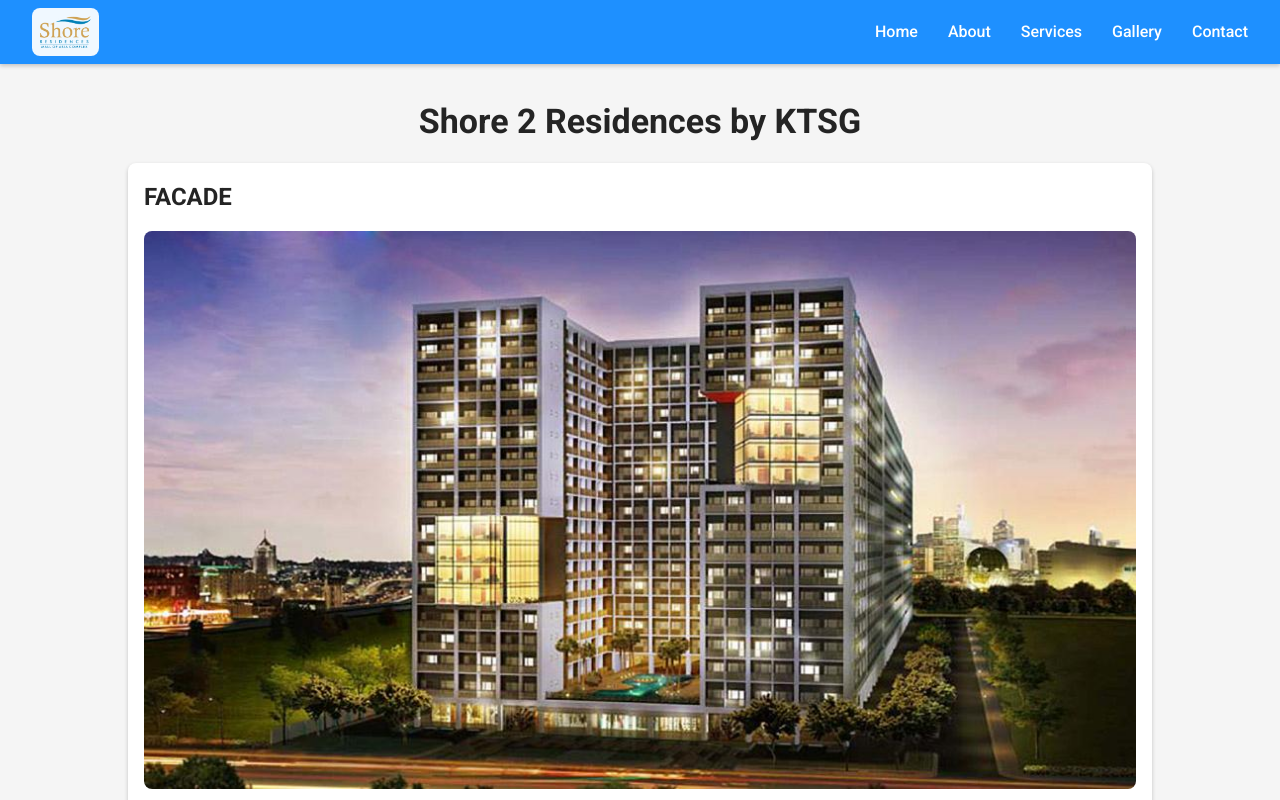
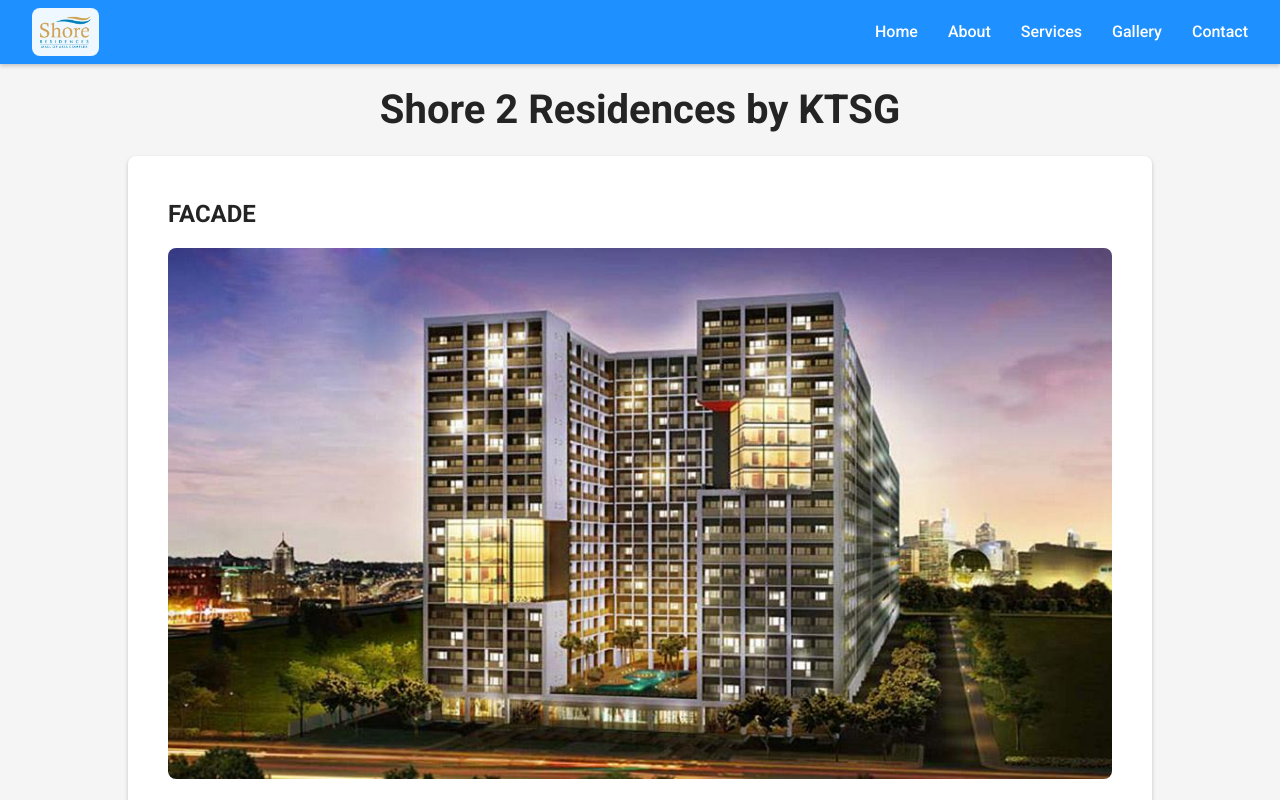
Before and after one commit to RamonSanGabriel/shore2, a React (Vite) app in the folder shore2/: page / in a window 1280 px wide. Shown: the top 800 px of the page. Built offline with nearby package versions, Linux system fonts and the light colour scheme.

Commit message:
styling update

```diff
--- a/shore2/src/components/Header/Header.module.css
+++ b/shore2/src/components/Header/Header.module.css
@@ -1,3 +1,30 @@
+.header {
+  width: 100%;
+  position: absolute;
+  top: 0;
+}
+.nav {
+  display: flex;
+  justify-content: space-between;
+  align-items: center;
+  padding: 0 1rem;
+  background-color: dodgerblue;
+  box-shadow: 0 2px 4px 0 rgba(0, 0, 0, 0.2);
+  /* width: 100%; */
+  z-index: 100;
+
+  @media (width > 767px) {
+    padding: 0 2rem;
+  }
+}
+.navLink {
+  text-decoration: none;
+  color: #fff;
+
+  &:hover {
+    color: var(--PRIMARY-COLOR);
+  }
+}
 .logo {
   height: 3em;
   padding: 0.5rem;
@@ -8,39 +35,12 @@
   display: flex;
 }
 
-.nav {
-  /* position: sticky; */
-  position: fixed;
-  top: 0;
-  left: 0;
-  display: flex;
-  justify-content: space-between;
-  align-items: center;
-  padding: 0 1rem;
-  background-color: dodgerblue;
-  box-shadow: 0 2px 4px 0 rgba(0, 0, 0, 0.2);
-  width: 100%;
-  z-index: 100;
-
-  @media (width > 767px) {
-    padding: 0 2rem;
-  }
-}
-
 .navList {
   display: none;
 
   @media (width > 767px) {
     display: flex;
     gap: 30px;
-  }
-}
-.navLink {
-  text-decoration: none;
-  color: #fff;
-
-  &:hover {
-    color: var(--PRIMARY-COLOR);
   }
 }
 
--- a/shore2/src/components/Main/Main.module.css
+++ b/shore2/src/components/Main/Main.module.css
@@ -1,11 +1,13 @@
 .main {
   max-width: 1024px;
+  margin-top: 5rem;
 }
 .title {
-  font-size: 1.15rem;
-  margin: 6rem 0 1rem;
+  font-size: 1.5rem;
 
   @media (width > 767px) {
-    font-size: 2.125rem;
+    /* font-size: 2.125rem; */
+    font-size: 2.5rem;
+    /* line-height: 1.5rem; */
   }
 }
--- a/shore2/src/components/Main/Section/Section.module.css
+++ b/shore2/src/components/Main/Section/Section.module.css
@@ -4,6 +4,10 @@
   background-color: #fff;
   border-radius: 0.5rem;
   box-shadow: 0 2px 4px 0 rgba(0, 0, 0, 0.2);
+
+  @media (width > 767px) {
+    padding: 2.5rem;
+  }
 }
 .title {
   font-size: 1.15rem;
```
